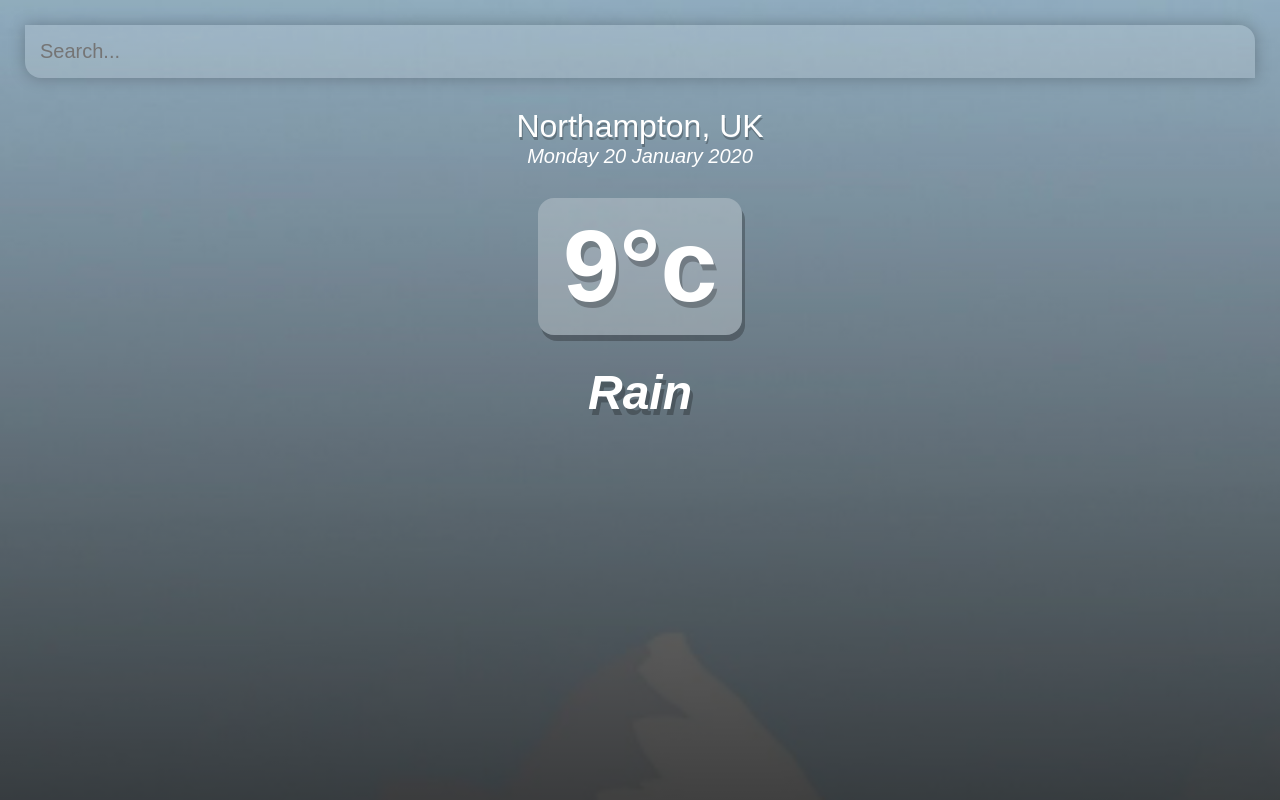
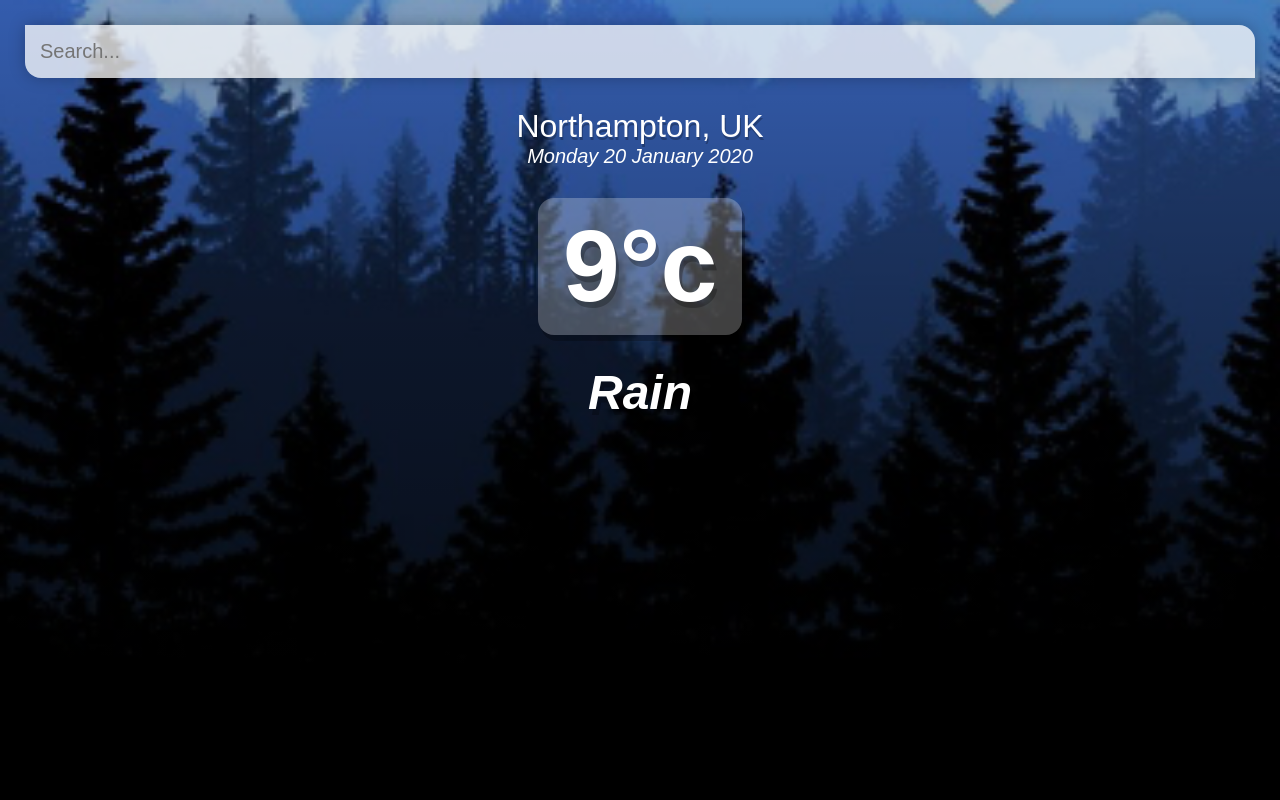
Before and after one commit to hiboabd/vue_weather_app, a Vue app in the folder weather-app/: page / in a window 1280 px wide. Built offline with nearby package versions, Linux system fonts and the light colour scheme.

Commit message:
Added additional variables for api request

```diff
--- a/weather-app/src/App.vue
+++ b/weather-app/src/App.vue
@@ -6,7 +6,9 @@
           type="text"
           class="search-bar"
           placeholder="Search..."
+          v-model="query"
         />
+        {{query}}
       </div>
 
       <div class="weather-wrap">
@@ -34,7 +36,10 @@ export default {
   name: 'App',
   data () {
     return {
-      api_key: ''
+      api_key: '',
+      url_base: 'https://api.openweathermap.org/data/2.5/', //what needs to go at the front of the api request
+      query: '', //
+      weather: {} // to store the data we get back
     }
   }
 }
@@ -55,7 +60,7 @@ body {
 #app {
   background-image: url('./assets/cold-bg.jpg');
   background-size: cover;
-  background-posiiton: bottom;
+  background-position: bottom;
   transition: 0.4s;
 }
 
@@ -83,7 +88,7 @@ main {
   background: none;
 
   box-shadow: 0px 0px 16px rgba(0, 0, 0, 0.25);
-  background-color: rgba(255, 255, 255, 0.15);
+  background-color: rgba(255, 255, 255, 0.75);
   border-radius: 0px 16px 0px 16px;
   transition: 0.4s;
 }
```
